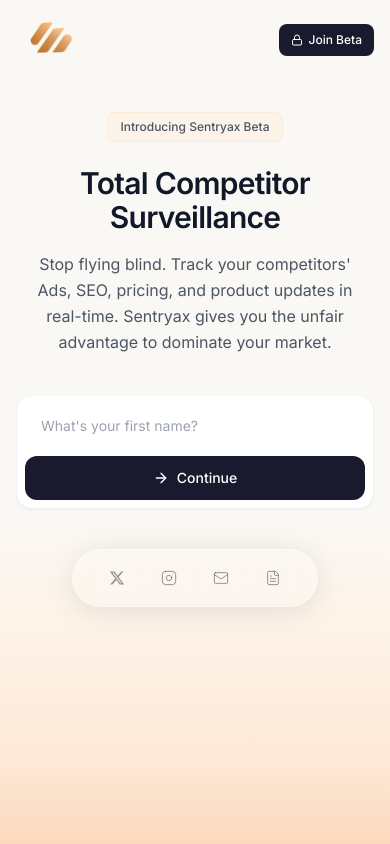
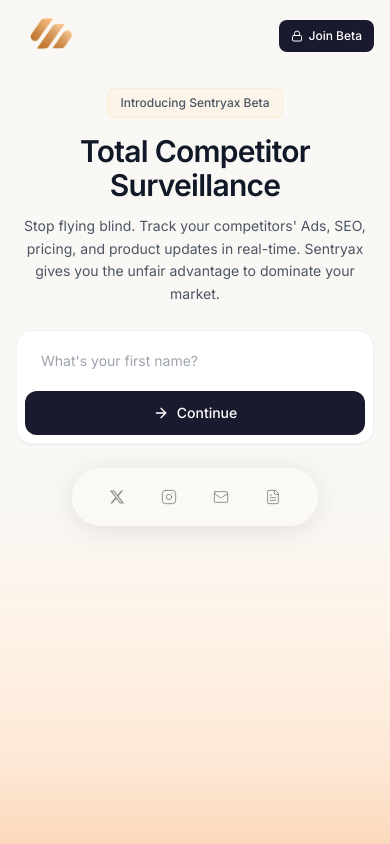
Before and after one commit to Kukazu321/Sentryax, a Next.js app in the folder apps/web/: page / in a window 390 px wide. Built offline with nearby package versions, Linux system fonts and the light colour scheme.

Commit message:
Mobile: reduce spacing to fit bubble in viewport without scroll

```diff
--- a/apps/web/src/components/marketing/header.tsx
+++ b/apps/web/src/components/marketing/header.tsx
@@ -6,7 +6,7 @@
 
 export function Header() {
   return (
-    <header className="w-full py-3 sm:py-4 px-4 sm:px-6">
+    <header className="w-full py-2 sm:py-4 px-4 sm:px-6">
       <div className="max-w-7xl mx-auto flex items-center justify-between">
         {/* Logo */}
         <Link href="/" className="flex items-center gap-2">
--- a/apps/web/src/components/marketing/hero.tsx
+++ b/apps/web/src/components/marketing/hero.tsx
@@ -1,10 +1,10 @@
 
 export function Hero() {
   return (
-    <section className="relative pt-8 sm:pt-12 md:pt-16 pb-8 sm:pb-12">
+    <section className="relative pt-4 sm:pt-12 md:pt-16 pb-4 sm:pb-12">
       <div className="relative max-w-4xl mx-auto px-4 sm:px-6 text-center">
         {/* Badge */}
-        <div className="inline-flex items-center gap-2 px-3 sm:px-4 py-1.5 rounded-lg bg-orange-100/40 border border-orange-200/30 mb-6 sm:mb-8">
+        <div className="inline-flex items-center gap-2 px-3 sm:px-4 py-1.5 rounded-lg bg-orange-100/40 border border-orange-200/30 mb-4 sm:mb-8">
           <span className="text-xs sm:text-sm font-medium text-gray-600">
             Introducing Sentryax Beta
           </span>
@@ -18,7 +18,7 @@
         </h1>
 
         {/* Subheading */}
-        <p className="mt-4 sm:mt-6 text-base sm:text-lg text-gray-600 max-w-xl mx-auto leading-relaxed px-2 sm:px-0">
+        <p className="mt-3 sm:mt-6 text-sm sm:text-lg text-gray-600 max-w-xl mx-auto leading-relaxed px-2 sm:px-0">
           Stop flying blind. Track your competitors' Ads, SEO, pricing, and product updates in real-time. Sentryax gives you the unfair advantage to dominate your market.
         </p>
 
--- a/apps/web/src/components/marketing/try-it-out.tsx
+++ b/apps/web/src/components/marketing/try-it-out.tsx
@@ -207,7 +207,7 @@
         </form>
 
         {/* Liquid Glass Bubble */}
-        <div className="mt-10 sm:mt-16 flex justify-center relative" ref={containerRef}>
+        <div className="mt-6 sm:mt-16 flex justify-center relative" ref={containerRef}>
           <div className="relative flex items-center gap-3 px-6 py-2 rounded-full" style={glassStyle}>
             {tabs.map((tab) => {
               const isActive = activeTab === tab.id;
```
